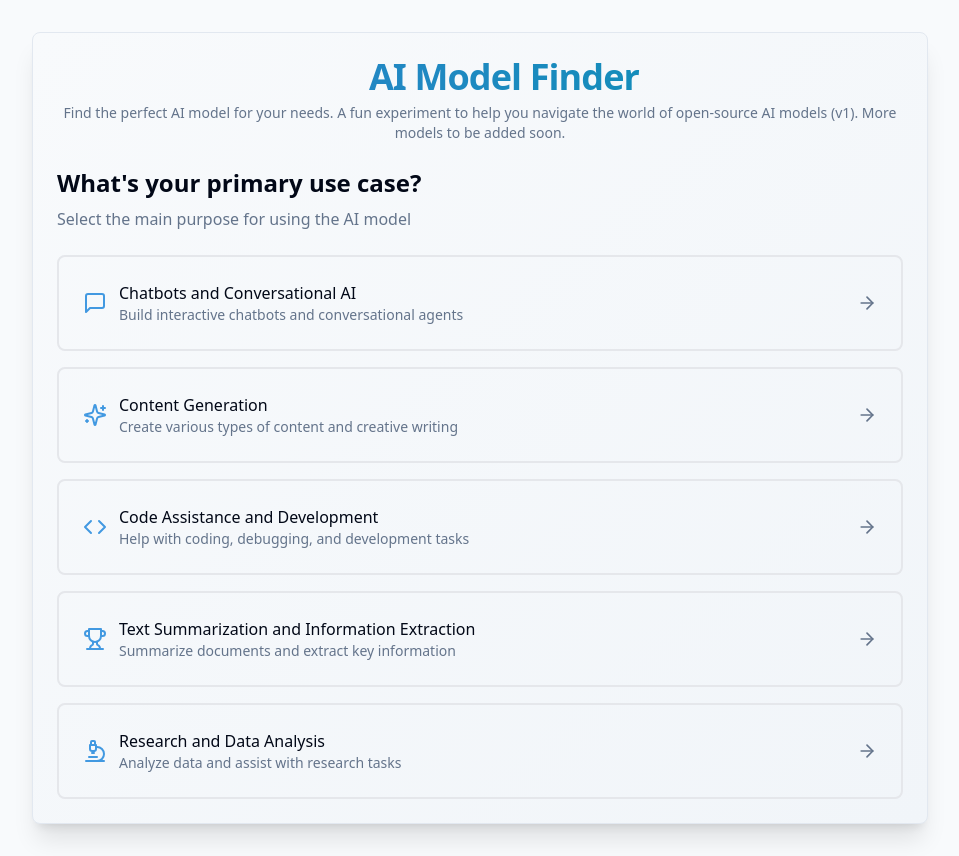
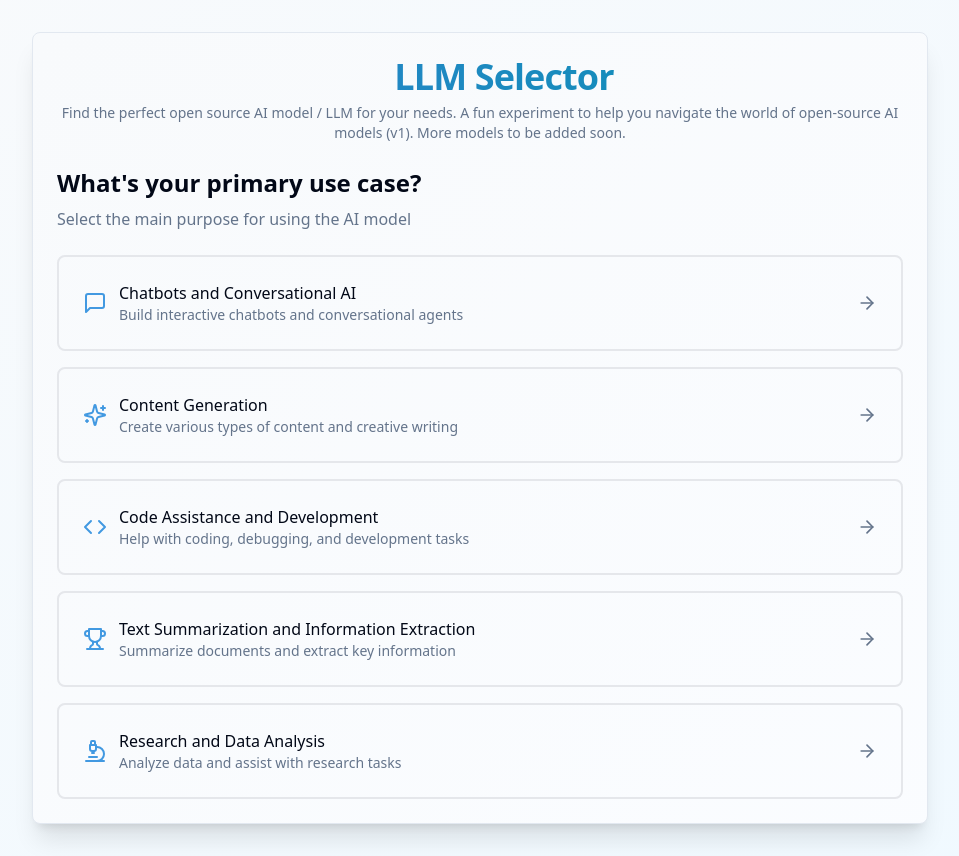
Before and after one commit to demianarc/model-selector, a Next.js app: page / in a window 1280 px wide. Shown: the whole page, without its empty margins (160-1119 px from the left). Built offline with nearby package versions, Linux system fonts and the light colour scheme.

Commit message:
smallfix6

```diff
--- a/app/globals.css
+++ b/app/globals.css
@@ -55,6 +55,8 @@
   }
   body {
     @apply bg-background text-foreground;
+    background: linear-gradient(to bottom right, #f8fafc, #f0f9ff);
+    min-height: 100vh;
   }
 }
 
--- a/app/layout.tsx
+++ b/app/layout.tsx
@@ -3,8 +3,8 @@ import { Analytics } from "@vercel/analytics/react";
 import "./globals.css";
 
 export const metadata: Metadata = {
-  title: 'AI Model Finder',
-  description: 'Find the perfect AI model for your needs. A fun experiment to help you navigate the world of open-source AI models (v1).',
+  title: 'LLM Selector',
+  description: 'Find the perfect Open Source AI model and LLM for your needs. A fun experiment to help you navigate the world of open-source AI models (v1).',
 }
 
 export default function RootLayout({
--- a/components/model-finder.tsx
+++ b/components/model-finder.tsx
@@ -766,14 +766,15 @@ export default function ModelSelector() {
   }
 
   return (
-    <Card className="w-full max-w-4xl mx-auto bg-gradient-to-br from-slate-50 to-slate-100 shadow-xl">
+    <Card className="w-full max-w-4xl mx-auto bg-gradient-to-br from-slate-50 to-blue-50/30 shadow-xl">
       <CardHeader className="text-center">
         <CardTitle className="flex items-center justify-center gap-2 text-4xl font-bold bg-clip-text text-transparent bg-gradient-to-r from-blue-600 to-cyan-600">
           <Brain className="w-10 h-10" />
-          AI Model Finder
+          LLM Selector
         </CardTitle>
         <p className="text-sm text-muted-foreground mt-2">
-          Find the perfect AI model for your needs. A fun experiment to help you navigate the world of open-source AI models (v1). More models to be added soon.
+          Find the perfect open source AI model / LLM for your needs.
+          A fun experiment to help you navigate the world of open-source AI models (v1). More models to be added soon.
         </p>
       </CardHeader>
       <CardContent className="space-y-8">
```
